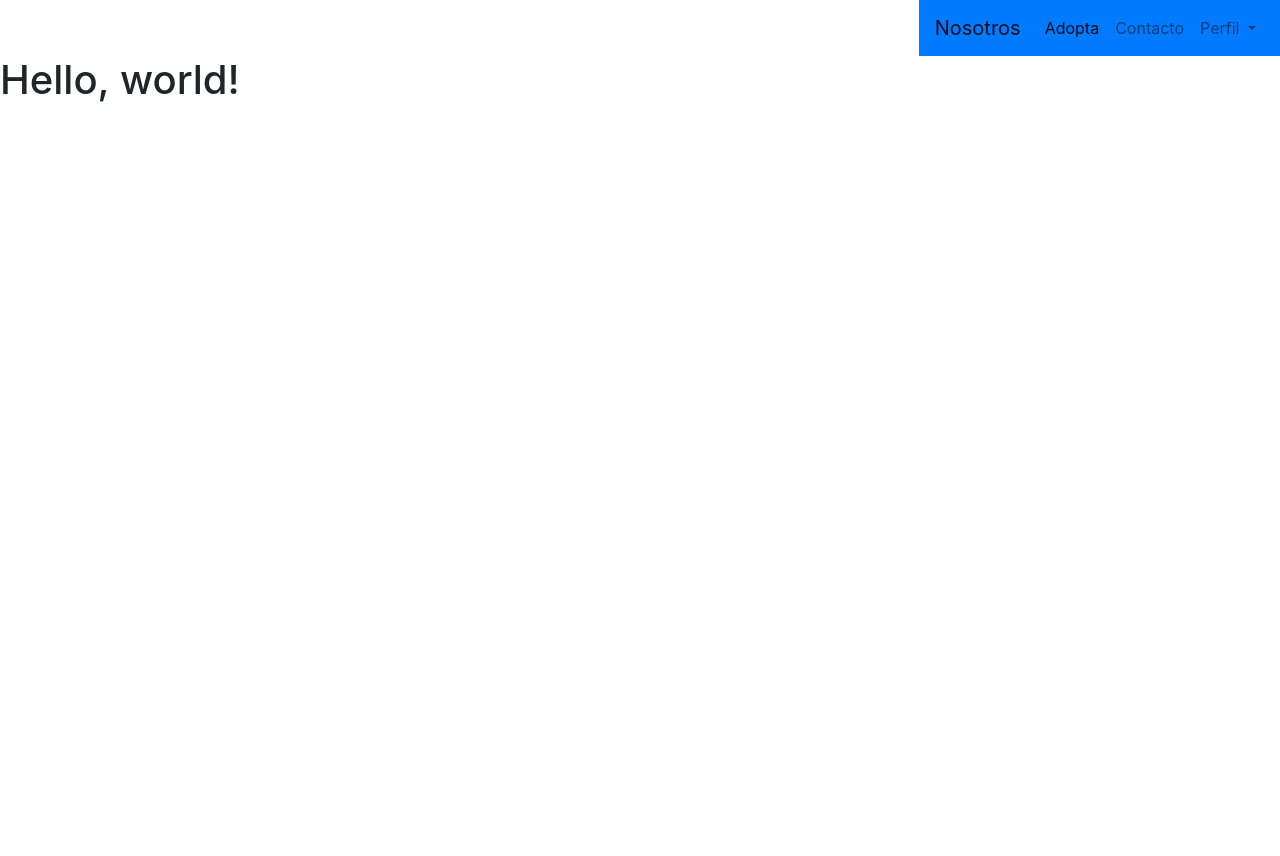
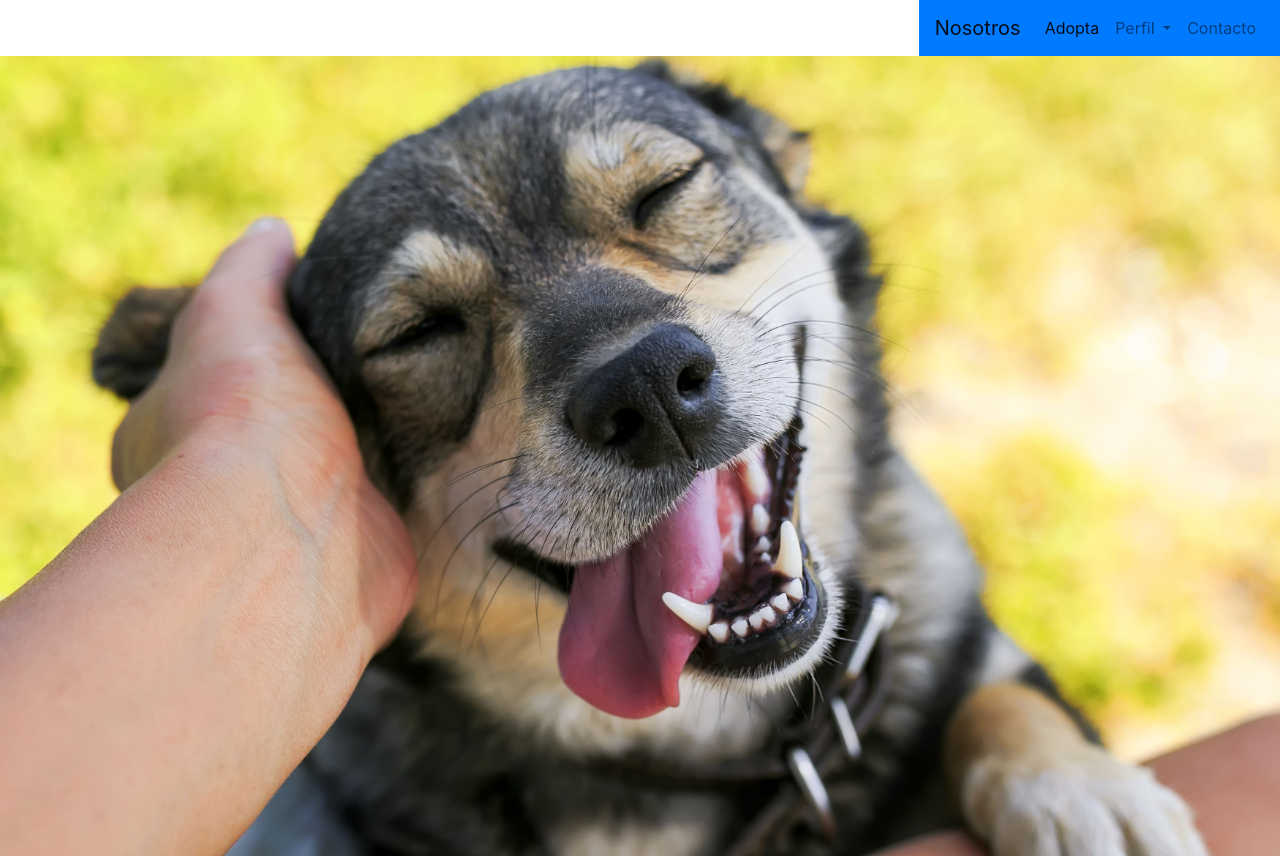
Before and after one commit to GuajardoEdahi/MV, a plain HTML site: page index.html in a window 1280 px wide. Before the commit the page ends 800 px from the top, so only its background shows below. Drawn offline with nearby package versions, Linux system fonts and the light colour scheme.

Commit message:
Fondo Perro

```diff
--- a/index.html
+++ b/index.html
@@ -13,10 +13,11 @@
 </head>
 
 <body>
-    <section class="NB d-flex flex-row-reverse">
-            <nav class="navbar navbar-expand-lg navbar-light bg-primary">
+    <section class="NB sticky-top d-flex flex-row-reverse ">
+        <nav class="navbar  navbar-expand-lg navbar-light bg-primary">
             <a class="navbar-brand" href="#">Nosotros</a>
-                    <button class="navbar-toggler" type="button" data-toggle="collapse" data-target="#navbarNavDropdown" aria-controls="navbarNavDropdown" aria-expanded="false" aria-label="Toggle navigation">
+            <button class="navbar-toggler" type="button" data-toggle="collapse" data-target="#navbarNavDropdown"
+                aria-controls="navbarNavDropdown" aria-expanded="false" aria-label="Toggle navigation">
                 <span class="navbar-toggler-icon"></span>
             </button>
             <div class="collapse navbar-collapse" id="navbarNavDropdown">
@@ -24,12 +25,9 @@
                     <li class="nav-item active">
                         <a class="nav-link" href="#">Adopta <span class="sr-only">(current)</span></a>
                     </li>
-                        <li class="nav-item">
-                          <a class="nav-link" href="#">Contacto</a>
-                        </li>
-
                     <li class="nav-item dropdown">
-                          <a class="nav-link dropdown-toggle" href="#" id="navbarDropdownMenuLink" role="button" data-toggle="dropdown" aria-haspopup="true" aria-expanded="false">
+                        <a class="nav-link dropdown-toggle" href="#" id="navbarDropdownMenuLink" role="button"
+                            data-toggle="dropdown" aria-haspopup="true" aria-expanded="false">
                             Perfil
                         </a>
                         <div class="dropdown-menu" aria-labelledby="navbarDropdownMenuLink">
@@ -37,11 +35,14 @@
                             <a class="dropdown-item" href="#">Registrarse</a>
                         </div>
                     </li>
+                    <li class="nav-item">
+                        <a class="nav-link" href="#">Contacto</a>
+                    </li>
                 </ul>
             </div>
         </nav>
     </section>
-    <h1>Hello, world!</h1>
+    <div class="parallax"></div>
 
     <!-- Optional JavaScript -->
     <!-- jQuery first, then Popper.js, then Bootstrap JS -->
--- a/main.css
+++ b/main.css
@@ -0,0 +1,20 @@
+body, html {
+    height: 100%;
+  }
+.NB{
+    margin-left: 0;
+}
+.parallax {
+  /* The image used */
+  background-image: url("./Assets/Dog1.jpg");
+
+  /* Full height */
+  margin-top: 0;
+  height: 100%;
+
+  /* Create the parallax scrolling effect */
+  background-attachment: fixed;
+  background-position: center;
+  background-repeat: no-repeat;
+  background-size: cover;
+}
```
Also changed, not shown: Assets/Dog1.jpg (added). Lines whose indentation alone changed are shown as unchanged.
